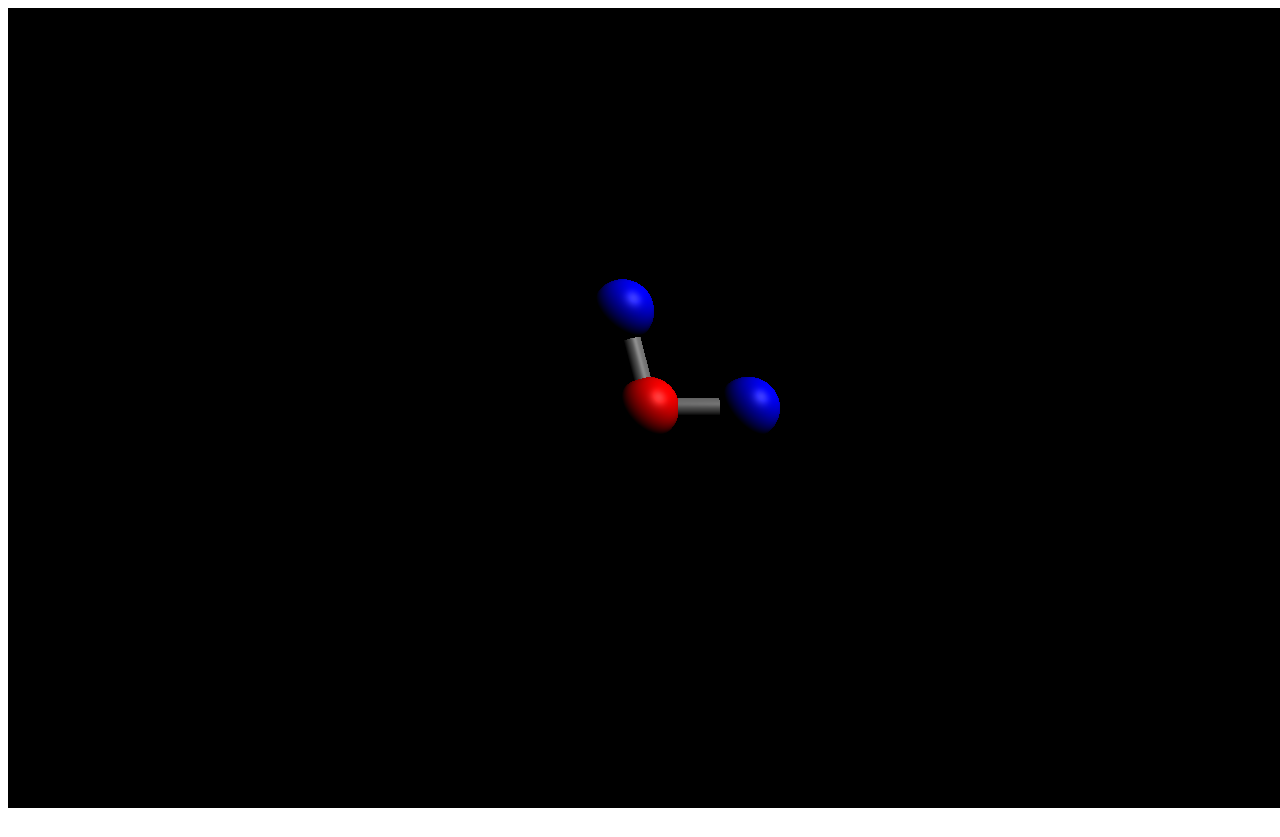
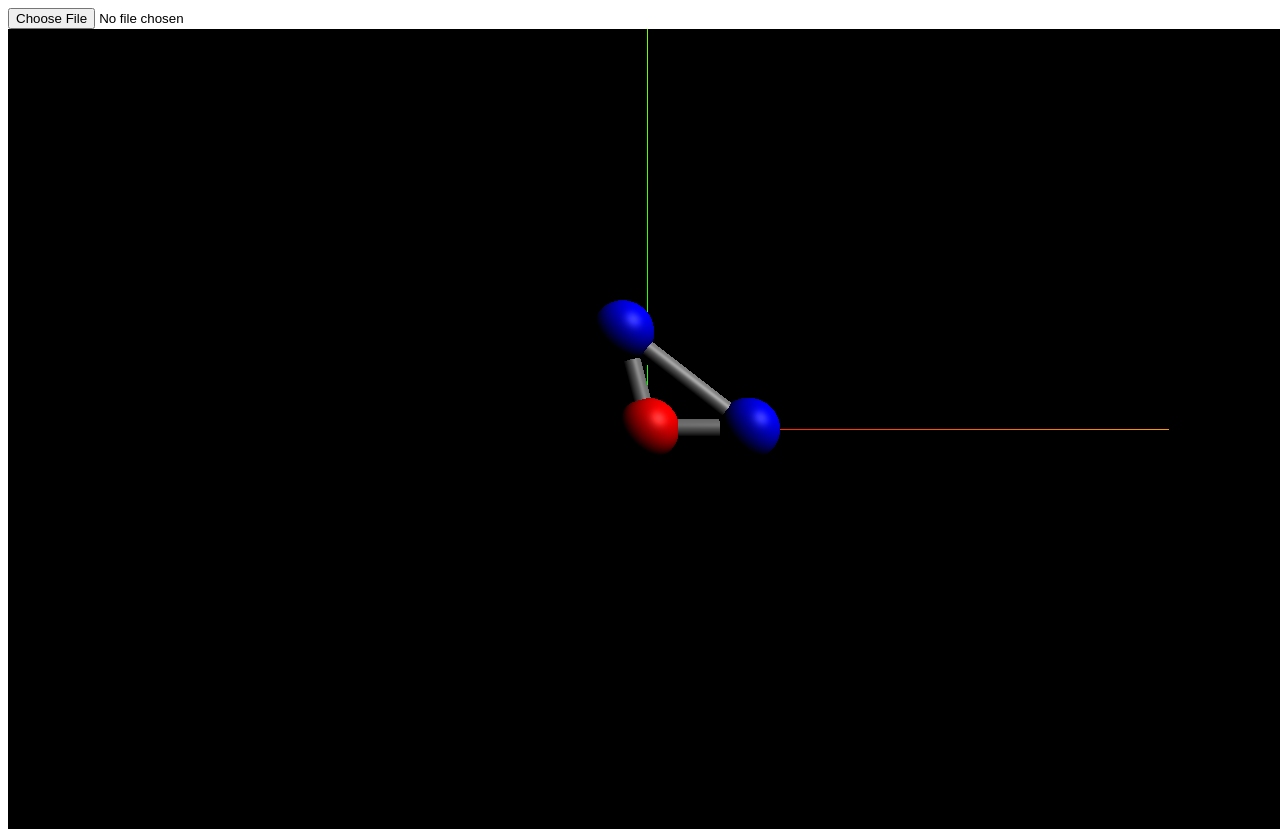
Before and after one commit to ProkopHapala/AutoCrunchCoder, a plain HTML site: page molecule_renderer/index.html in a window 1280 px wide. Before the commit the page ends 816 px from the top, so only its background shows below. Drawn offline with nearby package versions, Linux system fonts and the light colour scheme.

Commit message:
improvements to molecular editor done by cline

```diff
--- a/molecule_renderer/index.html
+++ b/molecule_renderer/index.html
@@ -7,6 +7,7 @@
     <script src="https://cdnjs.cloudflare.com/ajax/libs/three.js/r128/three.min.js"></script>
 </head>
 <body>
+    <input type="file" id="fileInput" accept=".xyz" />
     <script src="renderer.js"></script>
 </body>
 </html>
--- a/molecule_renderer/renderer.js
+++ b/molecule_renderer/renderer.js
@@ -12,21 +12,52 @@ const light = new THREE.DirectionalLight(0xffffff, 1);
 light.position.set(1, 1, 1).normalize();
 scene.add(light);
 
-// Create a molecule geometry
-const moleculeGeometry = new THREE.BufferGeometry();
+// Function to parse .xyz file
+function parseXYZFile(fileContent) {
+    console.log('Parsing .xyz file...');
+    const lines = fileContent.split('\n');
+    const numAtoms = parseInt(lines[0], 10);
+    console.log(`Number of atoms: ${numAtoms}`);
+    const atomPositions = [];
 
-// Example molecule: Water (H2O)
-// Atom positions (in angstroms)
-const atomPositions = [
-    { symbol: 'O', x: 0, y: 0, z: 0 },
-    { symbol: 'H', x: 0.9584, y: 0, z: 0.0 },
-    { symbol: 'H', x: -0.2396, y: 0.9266, z: 0.0 }
-];
+    for (let i = 2; i < 2 + numAtoms; i++) {
+        const [symbol, x, y, z] = lines[i].trim().split(/\s+/);
+        atomPositions.push({ symbol, x: parseFloat(x), y: parseFloat(y), z: parseFloat(z) });
+    }
+
+    console.log('Parsed atom positions:', atomPositions);
+    return atomPositions;
+}
+
+// Function to generate bonds based on distance
+function generateBonds(atomPositions) {
+    console.log('Generating bonds...');
+    const bonds = [];
+    const bondThreshold = 2.0; // Angstroms
+
+    for (let i = 0; i < atomPositions.length; i++) {
+        for (let j = i + 1; j < atomPositions.length; j++) {
+            const distance = new THREE.Vector3(atomPositions[i].x, atomPositions[i].y, atomPositions[i].z)
+                .distanceTo(new THREE.Vector3(atomPositions[j].x, atomPositions[j].y, atomPositions[j].z));
+
+            if (distance < bondThreshold) {
+                bonds.push({ atom1: i, atom2: j });
+            }
+        }
+    }
+
+    console.log('Generated bonds:', bonds);
+    return bonds;
+}
+
+// Function to render the molecule
+function renderMolecule(atomPositions) {
+    console.log('Rendering molecule...');
 
     // Convert atom positions to THREE.Vector3 objects
     const atomVectors = atomPositions.map(atom => new THREE.Vector3(atom.x, atom.y, atom.z));
 
-// Add atoms to the molecule geometry
+    // Add atoms to the scene
     atomPositions.forEach((atom, index) => {
         const sphereGeometry = new THREE.SphereGeometry(0.3, 32, 32);
         const material = new THREE.MeshPhongMaterial({ color: atom.symbol === 'O' ? 0xff0000 : 0x0000ff });
@@ -35,13 +66,11 @@ atomPositions.forEach((atom, index) => {
         scene.add(sphere);
     });
 
-// Add bonds to the molecule geometry
-const bondPairs = [
-    { atom1: 0, atom2: 1 },
-    { atom1: 0, atom2: 2 }
-];
+    // Generate bonds
+    const bonds = generateBonds(atomPositions);
 
-bondPairs.forEach(pair => {
+    // Add bonds to the scene
+    bonds.forEach(pair => {
         const start = atomVectors[pair.atom1];
         const end = atomVectors[pair.atom2];
         const distance = start.distanceTo(end);
@@ -63,8 +92,44 @@ bondPairs.forEach(pair => {
         scene.add(bond);
     });
 
+    console.log('Molecule rendered.');
+}
+
+// Function to render axis arrows
+function renderAxisArrows() {
+    const axisHelper = new THREE.AxesHelper(5);
+    scene.add(axisHelper);
+}
+
+// Handle file input
+document.getElementById('fileInput').addEventListener('change', (event) => {
+    console.log('File input changed.');
+    const file = event.target.files[0];
+    const reader = new FileReader();
+
+    reader.onload = (e) => {
+        console.log('File loaded.');
+        const fileContent = e.target.result;
+        const atomPositions = parseXYZFile(fileContent);
+        renderMolecule(atomPositions);
+    };
+
+    reader.readAsText(file);
+});
+
 // Position the camera
 camera.position.z = 5;
+
+// Render axis arrows
+renderAxisArrows();
+
+// Initial hardcoded H2O molecule
+const initialAtomPositions = [
+    { symbol: 'O', x: 0, y: 0, z: 0 },
+    { symbol: 'H', x: 0.9584, y: 0, z: 0.0 },
+    { symbol: 'H', x: -0.2396, y: 0.9266, z: 0.0 }
+];
+renderMolecule(initialAtomPositions);
 
 // Camera rotation controls
 let isDragging = false;
```
Lines whose indentation alone changed are shown as unchanged.
